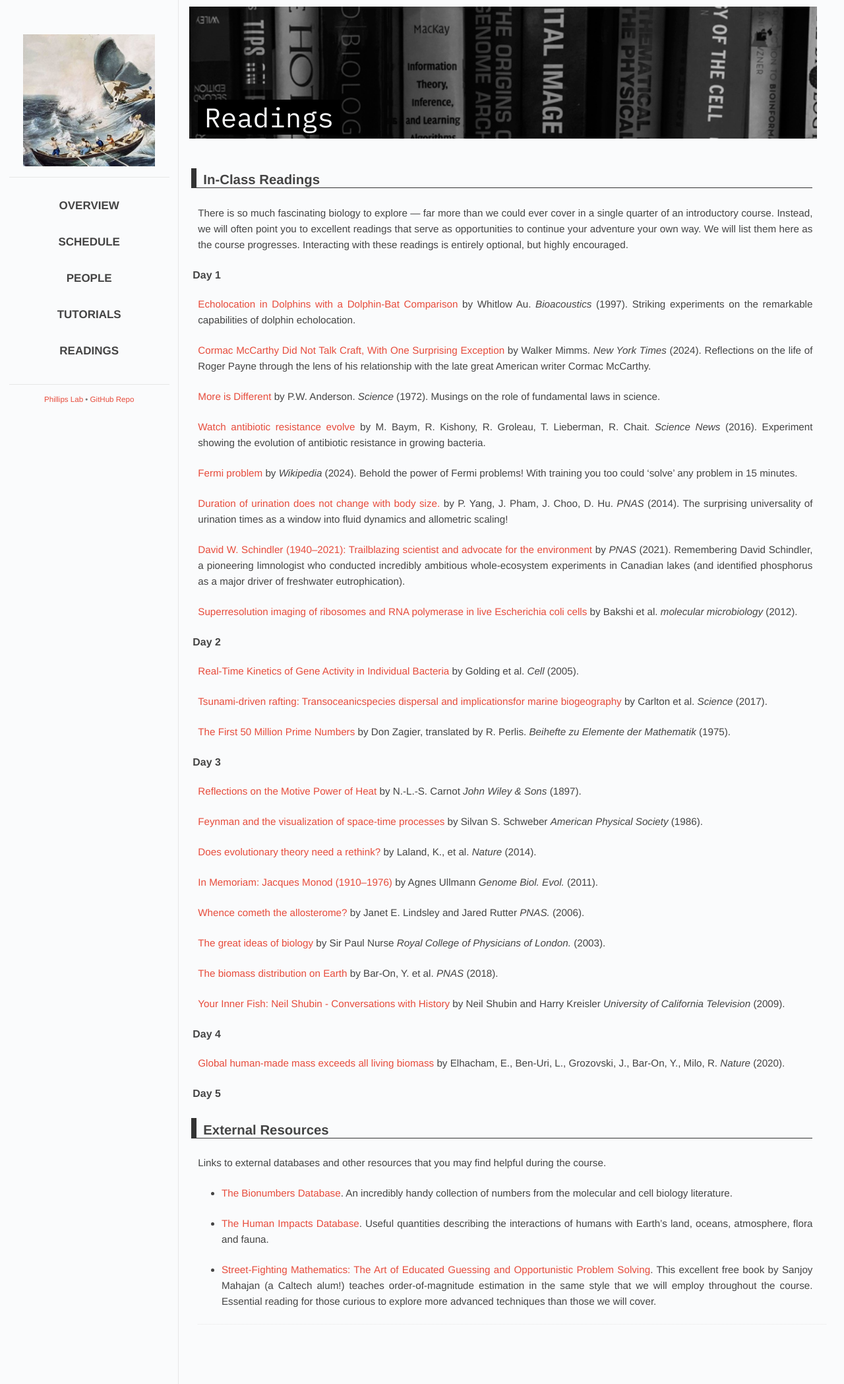
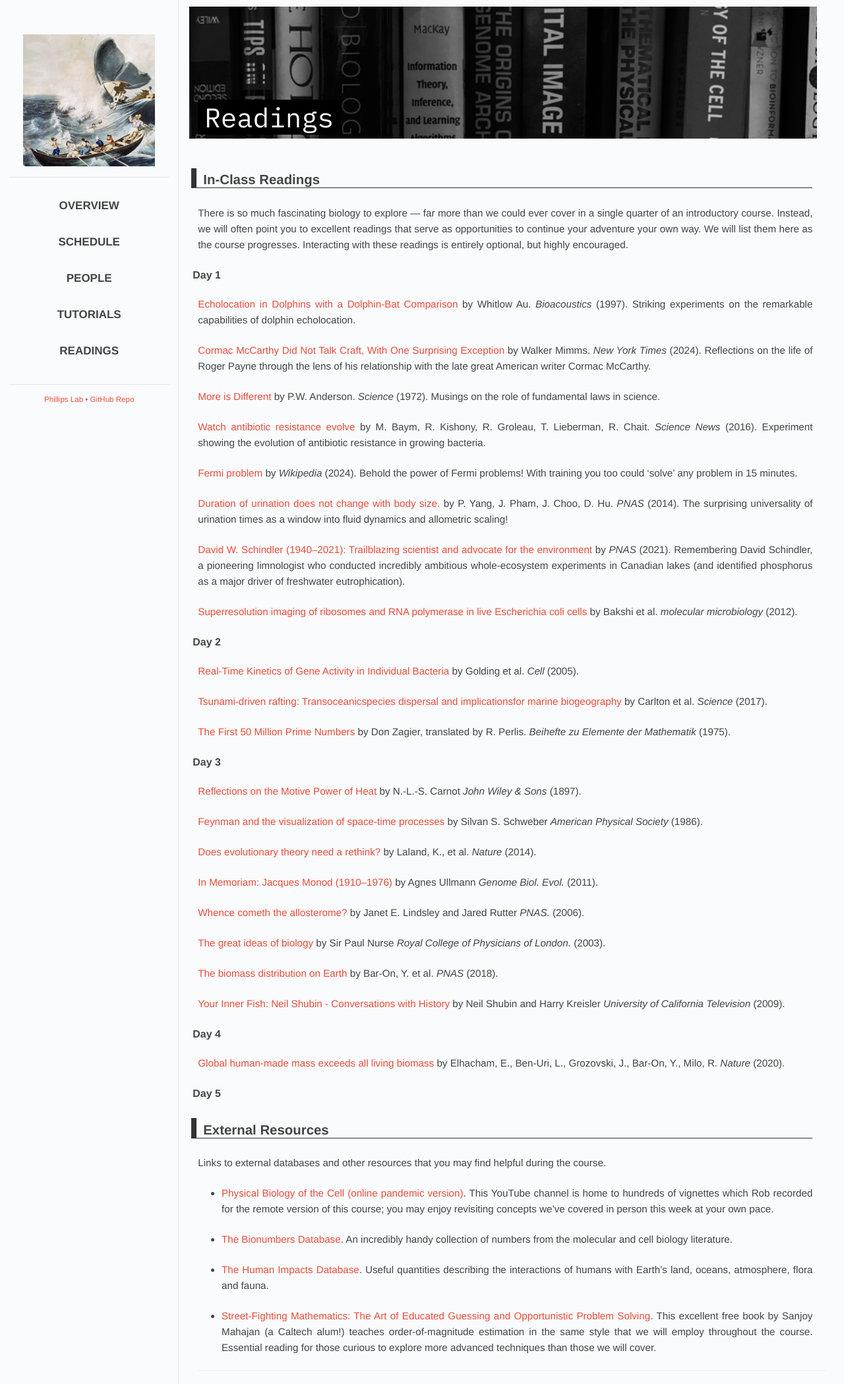
Before and after one commit to RPGroup-PBoC/mpi-pboc, a Jekyll site: the page built from 2024/readings.md, in a window 1280 px wide. Shown: the whole page at 66% size. Built offline with Jekyll 4.4.1, drawn with Linux system fonts in a browser that asks for light colours; some web fonts are replaced.

Commit message:
online pandemic link

```diff
--- a/2024/readings.md
+++ b/2024/readings.md
@@ -33,6 +33,8 @@ Interacting with these readings is entirely optional, but highly encouraged.
 ## External Resources
 Links to external databases and other resources that you may find helpful during the course.
 
+* [Physical Biology of the Cell (online pandemic version)](https://www.youtube.com/@physicalbiologyofthecellca307/). This YouTube channel is home to hundreds of vignettes which Rob recorded for the remote version of this course; you may enjoy revisiting concepts we've covered in person this week at your own pace.
+
 * [The Bionumbers Database](https://bionumbers.hms.harvard.edu/search.aspx). An incredibly handy collection of numbers from the molecular and cell biology literature.
 
 * [The Human Impacts Database](https://anthroponumbers.org/). Useful quantities describing the interactions of humans with Earth's land, oceans, atmosphere, flora and fauna.
```
